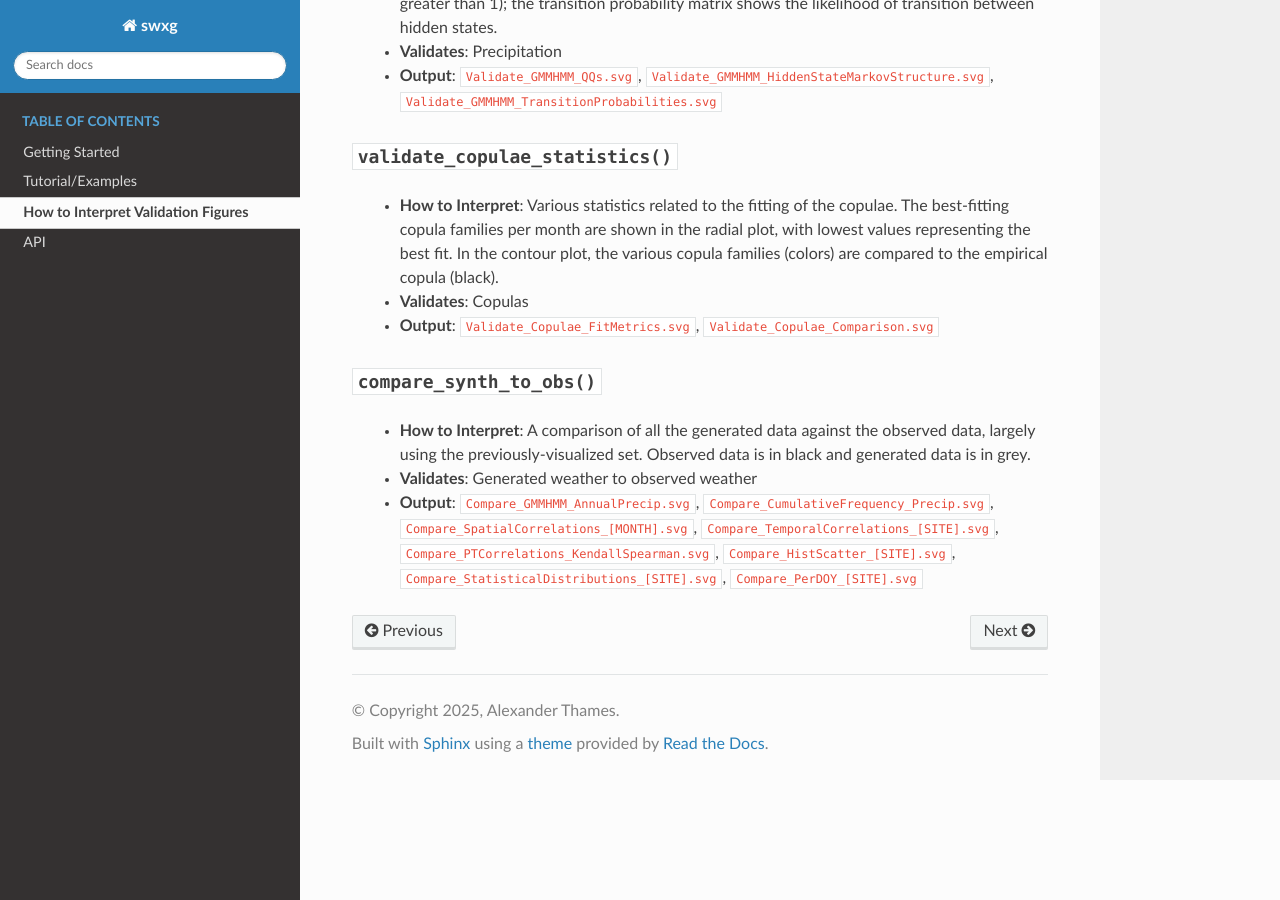
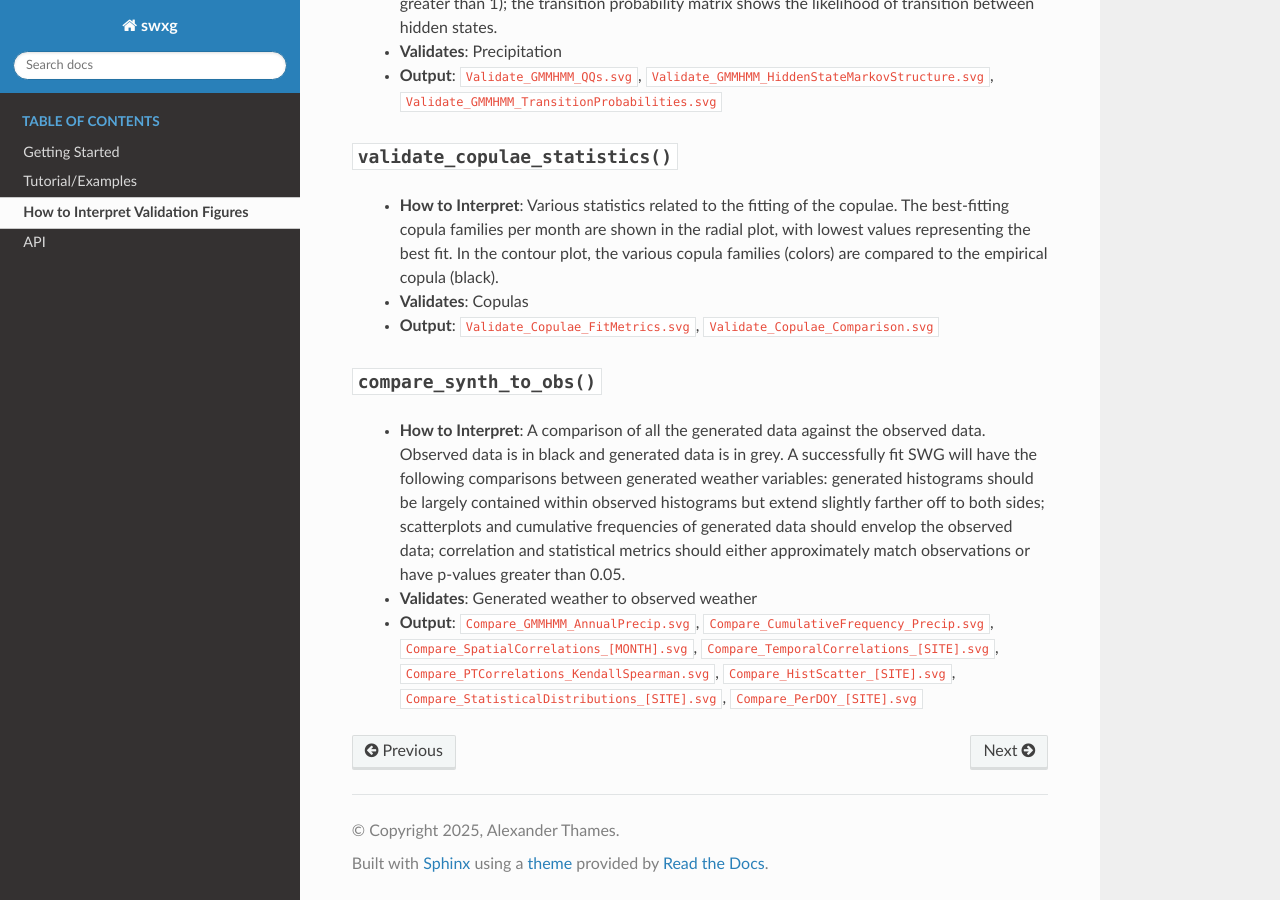
Before and after one commit to xthames/swxg, a Sphinx documentation site: the page built from docs/source/validation/index.rst, in a window 1280 px wide and 900 px high, scrolled down 2268 px. Built offline with Sphinx 7.4.7 and the Read the Docs theme 3.1.0, drawn with Linux system fonts in a browser that asks for light colours.

Commit message:
better description of how to interpret comparison plots in Documentation

```diff
--- a/docs/source/validation/index.rst
+++ b/docs/source/validation/index.rst
@@ -76,6 +76,6 @@ When you eventually want to look at the validation figures, the sheer number can
 :func:`compare_synth_to_obs() <swxg.make_figures.compare_synth_to_obs>`
 -----------------------------------------------------------------------
 
- * **How to Interpret**: A comparison of all the generated data against the observed data, largely using the previously-visualized set. Observed data is in black and generated data is in grey.
+ * **How to Interpret**: A comparison of all the generated data against the observed data. Observed data is in black and generated data is in grey. A successfully fit SWG will have the following comparisons between generated weather variables: generated histograms should be largely contained within observed histograms but extend slightly farther off to both sides; scatterplots and cumulative frequencies of generated data should envelop the observed data; correlation and statistical metrics should either approximately match observations or have p-values greater than 0.05.
  * **Validates**: Generated weather to observed weather
  * **Output**: ``Compare_GMMHMM_AnnualPrecip.svg``, ``Compare_CumulativeFrequency_Precip.svg``, ``Compare_SpatialCorrelations_[MONTH].svg``, ``Compare_TemporalCorrelations_[SITE].svg``, ``Compare_PTCorrelations_KendallSpearman.svg``, ``Compare_HistScatter_[SITE].svg``, ``Compare_StatisticalDistributions_[SITE].svg``, ``Compare_PerDOY_[SITE].svg``
```
